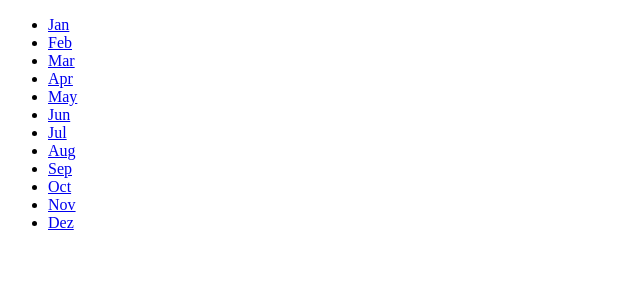
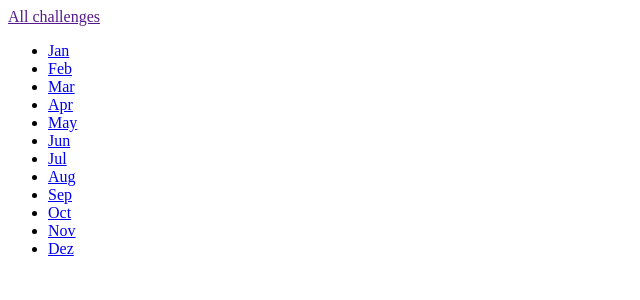
Before and after one commit to wesAlves/06-Udemy-django, a Django app: page /challenges/ in a window 1280 px wide. Shown: the top 300 px of the page, without its empty margins (0-640 px from the left). Run offline with Django 4.2, Linux system fonts and the light colour scheme.

Commit message:
snipet block content

```diff
--- a/monthly_challenges/challenges/templates/challenges/challenge.html
+++ b/monthly_challenges/challenges/templates/challenges/challenge.html
@@ -5,6 +5,9 @@ Challenges for {{ month_name|title }}
 {% endblock %}
 
 {% block content %}
+
+{% include "challenges/includes/header.html" %}
+
 <h1>{{ month_name|title }} Challenges</h1>
 {% if text is not None %}
 <p>{{ text }}</p>
--- /dev/null
+++ b/monthly_challenges/challenges/templates/challenges/includes/header.html
@@ -0,0 +1,5 @@
+<header>
+    <nav>
+        <a href="">All challenges</a>
+    </nav>
+</header>
--- a/monthly_challenges/challenges/templates/challenges/index.html
+++ b/monthly_challenges/challenges/templates/challenges/index.html
@@ -5,6 +5,8 @@ All challenges
 {% endblock %}
 
 {% block content %}
+{% include "challenges/includes/header.html" %}
+
 <ul>
     {% for month in months %}
     <li><a href='{% url  'month-challenge' month %}'>{{ month|title }}</a></li>
```
